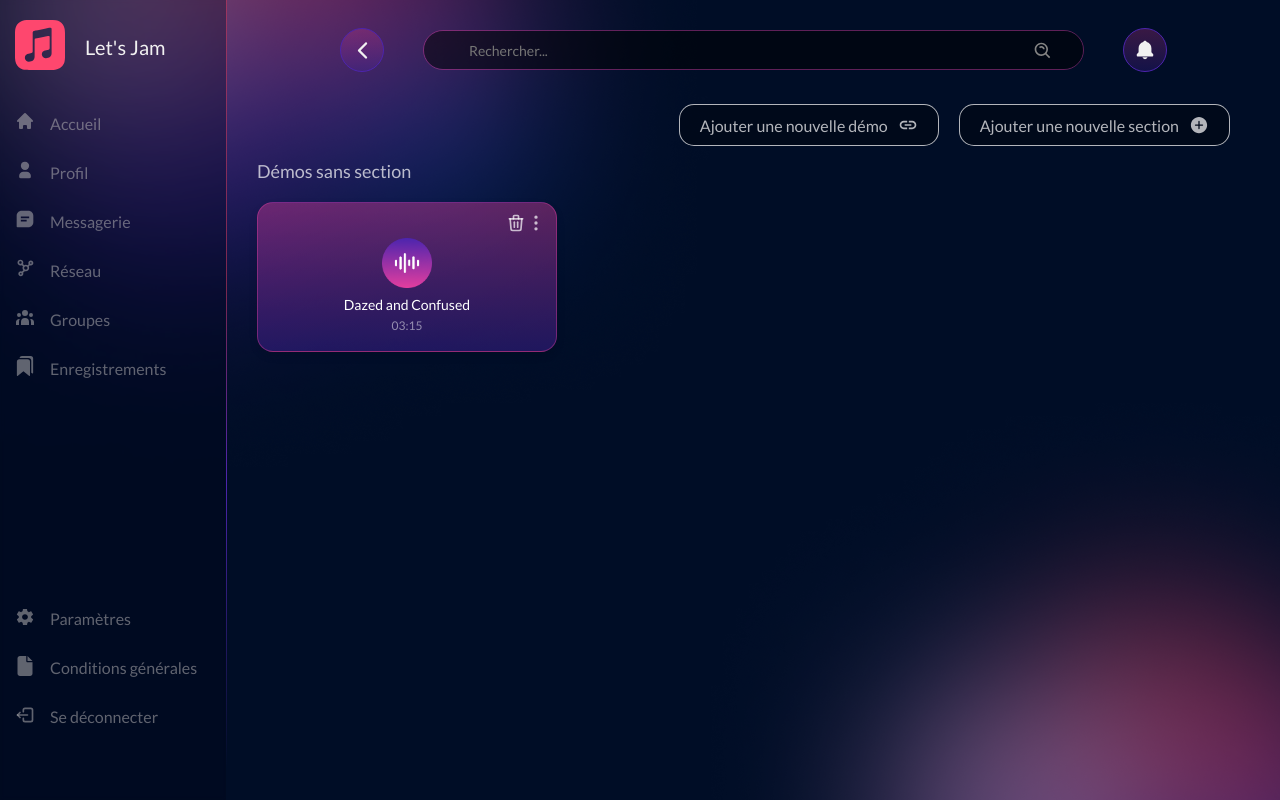
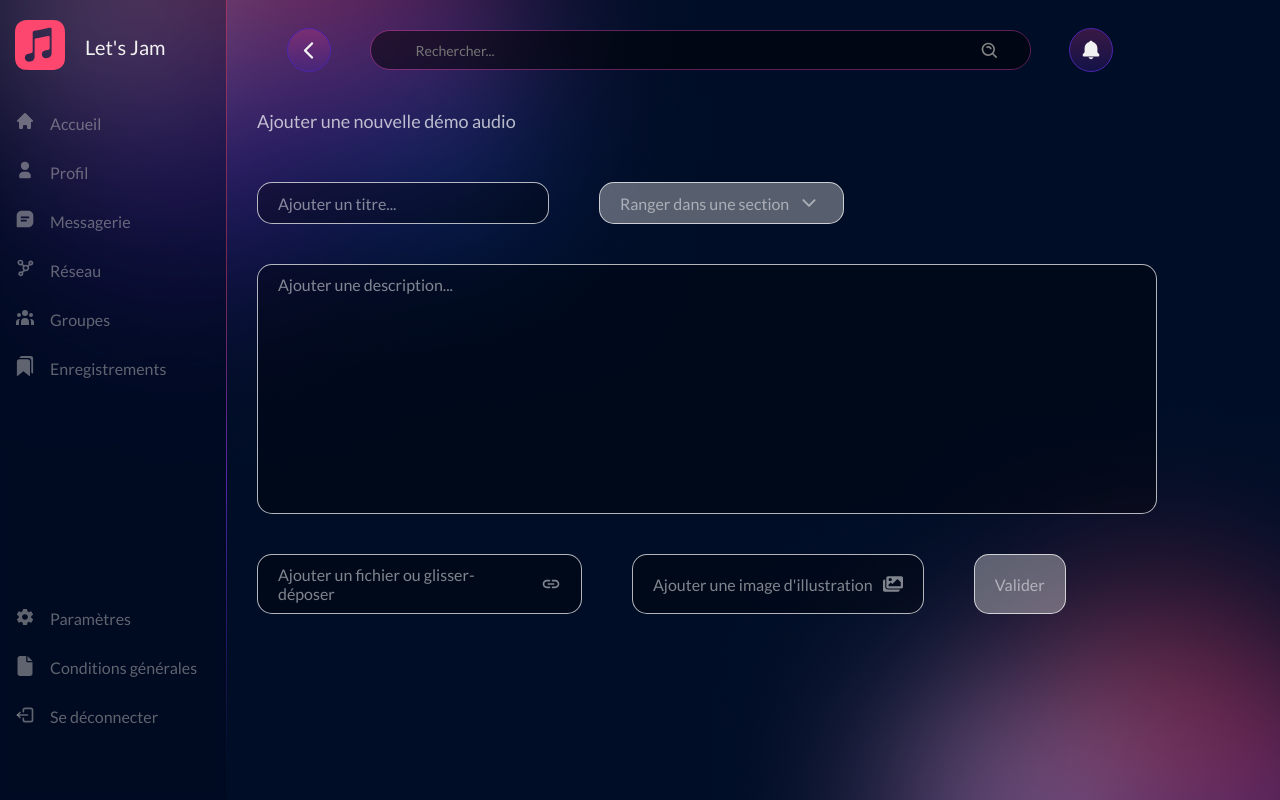
Before and after one commit to ApollineSetan/Projet-Fil-Rouge-App, a React (Vite) app: page /add-demo in a window 1280 px wide. Built offline with nearby package versions, Linux system fonts and the light colour scheme.

Commit message:
new adddemo page

```diff
--- a/package.json
+++ b/package.json
@@ -13,7 +13,8 @@
   "dependencies": {
     "react": "^18.3.1",
     "react-dom": "^18.3.1",
-    "react-icons": "^5.4.0"
+    "react-icons": "^5.4.0",
+    "react-router-dom": "^7.1.1"
   },
   "devDependencies": {
     "@eslint/js": "^9.17.0",
--- a/src/App.jsx
+++ b/src/App.jsx
@@ -1,16 +1,23 @@
 import React from "react";
 import "./App.css";
 import { LeftMenu } from "./Components/LeftMenu";
-import { MainContainer } from "./Components/MainContainer";
+import { EditionPage } from "./Pages/EditionPage";
+import { AddDemo } from "./Pages/AddDemo";
+import { BrowserRouter as Router, Route, Routes } from "react-router-dom";
 
 function App() {
   return (
-    <div className="App">
-      <LeftMenu />
-      <MainContainer />
+    <Router>
+      <div className="App">
+        <LeftMenu />
+        <Routes>
+          <Route path="/" element={<EditionPage />} />
+          <Route path="/add-demo" element={<AddDemo />} />
+        </Routes>
 
-      <div className="background"></div>
-    </div>
+        <div className="background"></div>
+      </div>
+    </Router>
   );
 }
 
--- /dev/null
+++ b/src/Pages/AddDemo.jsx
@@ -0,0 +1,58 @@
+import React from "react";
+import "../Styles/AddDemo.css";
+import { TopBar } from "../Components/TopBar";
+import { MdOutlineLink } from "react-icons/md";
+import { IoIosArrowDown } from "react-icons/io";
+import { FaImages } from "react-icons/fa";
+
+function AddDemo() {
+  return (
+    <div className="mainContainer">
+      <TopBar />
+      <div className="title">
+        <p>Ajouter une nouvelle démo audio</p>
+      </div>
+      <div className="form">
+        <div className="firstContainer">
+          <div className="addTitle">
+            <a href="#">Ajouter un titre...</a>
+          </div>
+          <div className="addSection">
+            <a href="#">Ranger dans une section</a>
+            <a href="#">
+              <i>
+                <IoIosArrowDown />
+              </i>
+            </a>
+          </div>
+        </div>
+        <div className="secondContainer">
+          <a href="#">Ajouter une description...</a>
+        </div>
+        <div className="thirdContainer">
+          <div className="addFile">
+            <a href="#">Ajouter un fichier ou glisser-déposer</a>
+            <a href="#">
+              <i>
+                <MdOutlineLink />
+              </i>
+            </a>
+          </div>
+          <div className="addImage">
+            <a href="#">Ajouter une image d'illustration</a>
+            <a href="#">
+              <i>
+                <FaImages />
+              </i>
+            </a>
+          </div>
+          <div className="submit">
+            <a href="#">Valider</a>
+          </div>
+        </div>
+      </div>
+    </div>
+  );
+}
+
+export { AddDemo };
--- a/src/Components/MainContainer.jsx
+++ b/src/Pages/EditionPage.jsx
@@ -1,20 +1,19 @@
 import React from "react";
-import "../Styles/MainContainer.css";
-import { TopBar } from "./TopBar";
-import { SectionDefault } from "./SectionDefault";
+import "../Styles/EditionPage.css";
+import { TopBar } from "../Components/TopBar";
+import { SectionDefault } from "../Components/SectionDefault";
+import { Link } from "react-router-dom";
 
 import { MdOutlineLink } from "react-icons/md";
 import { IoIosAddCircle } from "react-icons/io";
-// import { Section } from "./Section";
-// import { Link } from "react-router-dom";
 
-function MainContainer() {
+function EditionPage() {
   return (
     <div className="mainContainer">
       <TopBar />
       <div className="buttonsContainer">
         <div className="addDemoButton">
-          <a href="#">Ajouter une nouvelle démo</a>
+          <Link to="/add-demo">Ajouter une nouvelle démo</Link>
           <a href="#">
             <i>
               <MdOutlineLink />
@@ -37,4 +36,4 @@ function MainContainer() {
   );
 }
 
-export { MainContainer };
+export { EditionPage };
--- /dev/null
+++ b/src/Styles/AddDemo.css
@@ -0,0 +1,121 @@
+.mainContainer {
+  width: 100%;
+  height: 100vh;
+  display: flex;
+  flex-direction: column;
+  align-items: flex-start;
+  justify-content: flex-start;
+  padding: 10px;
+  box-sizing: border-box;
+  margin-top: 0px;
+}
+
+.title {
+  font-size: 18px !important;
+  color: rgb(255, 255, 255, 0.7);
+  width: 100%;
+  margin-left: 20px;
+  padding: 20px 0 0 0;
+}
+
+.form {
+  display: flex;
+  padding: 10px;
+  flex-direction: column;
+  width: 100%;
+}
+
+.firstContainer {
+  display: flex;
+  gap: 50px;
+  margin-left: 10px;
+  padding-top: 40px;
+  padding-bottom: 40px;
+  width: auto;
+}
+
+.firstContainer .addTitle,
+.firstContainer .addSection {
+  border-radius: 15px;
+  background-color: rgba(0, 0, 0, 0.3);
+  border: 1px solid rgb(255, 255, 255, 0.7);
+  display: flex;
+  align-items: center;
+  padding: 10px 20px;
+  cursor: pointer;
+}
+
+.firstContainer .addTitle a {
+  width: 250px;
+}
+
+.firstContainer .addSection {
+  background-color: rgba(217, 217, 217, 0.4);
+  width: 245px;
+}
+
+.firstContainer i {
+  font-size: 20px;
+  margin-left: 10px;
+  display: flex;
+  align-items: center;
+  justify-content: center;
+}
+
+.secondContainer {
+  border-radius: 15px;
+  background-color: rgba(0, 0, 0, 0.3);
+  border: 1px solid rgb(255, 255, 255, 0.7);
+  justify-content: flex-start;
+  align-items: center;
+  padding: 10px 20px;
+  cursor: pointer;
+  margin-left: 10px;
+  width: 900px;
+  height: 250px;
+}
+
+.thirdContainer {
+  display: flex;
+  gap: 50px;
+  margin-left: 10px;
+  padding-top: 40px;
+  width: auto;
+}
+
+.thirdContainer .addFile,
+.thirdContainer .submit,
+.thirdContainer .addImage {
+  border-radius: 15px;
+  background-color: rgba(0, 0, 0, 0.3);
+  border: 1px solid rgb(255, 255, 255, 0.7);
+  display: flex;
+  align-items: center;
+  padding: 10px 20px;
+  cursor: pointer;
+}
+
+.thirdContainer .addFile {
+  width: 325px;
+}
+
+.thirdContainer i {
+  font-size: 20px;
+  margin-left: 10px;
+  display: flex;
+  align-items: center;
+  justify-content: center;
+}
+
+.thirdContainer .submit {
+  background-color: rgba(217, 217, 217, 0.4);
+}
+
+.firstContainer a,
+.secondContainer a,
+.thirdContainer a {
+  font-size: 16px;
+  display: flex;
+  text-decoration: none;
+  color: rgb(255, 255, 255, 0.5);
+}
```
Also changed, not shown: src/Styles/EditionPage.css (renamed from src/Styles/MainContainer.css), 1 other file (tests, documents, lock files or other folders).
